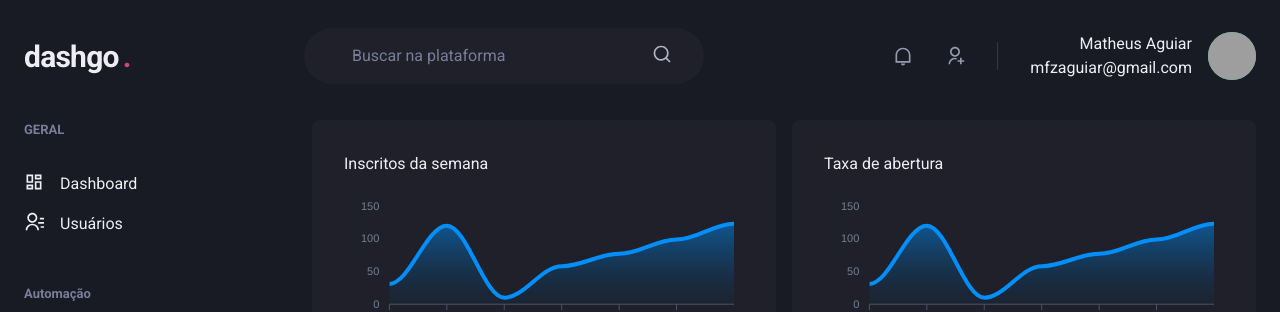
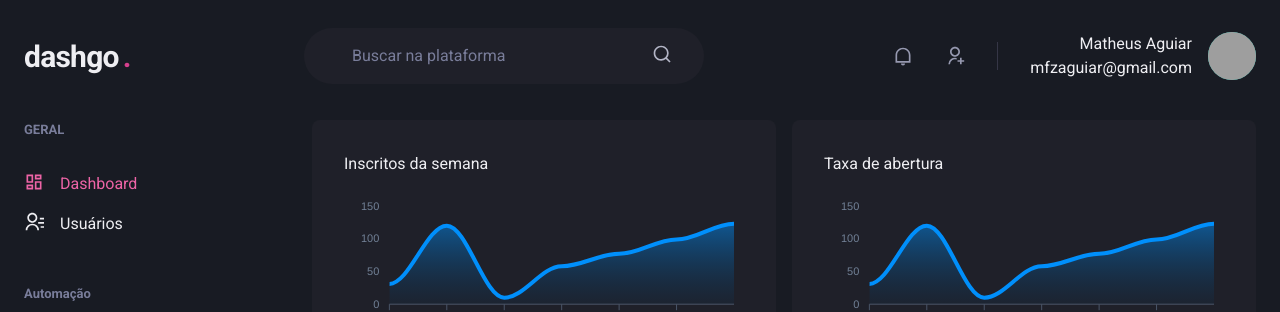
Before and after one commit to mfzaguiar/dashgo, a Next.js app: page /dashboard in a window 1280 px wide. Shown: the top 312 px of the page. Built offline with nearby package versions, Linux system fonts and the light colour scheme; grey boxes are pictures that could not be loaded.

Commit message:
add link redirect using Next Link

```diff
--- /dev/null
+++ b/src/components/ActiveLink.tsx
@@ -0,0 +1,36 @@
+import { cloneElement, ReactElement } from "react";
+import Link, { LinkProps } from "next/link";
+import { useRouter } from "next/dist/client/router";
+
+interface ActiveLinkProps extends LinkProps {
+  children: ReactElement;
+  shouldMathExactHref?: boolean;
+}
+
+export function ActiveLink({
+  children,
+  shouldMathExactHref = false,
+  ...rest
+}: ActiveLinkProps) {
+  const { asPath } = useRouter();
+  let isActive = false;
+
+  if (shouldMathExactHref && (asPath === rest.href || asPath === rest.as)) {
+    isActive = true;
+  }
+
+  if (
+    !shouldMathExactHref &&
+    (asPath.startsWith(String(rest.href)) || asPath.startsWith(String(rest.as)))
+  ) {
+    isActive = true;
+  }
+
+  return (
+    <Link {...rest}>
+      {cloneElement(children, {
+        color: isActive ? "pink.400" : "gray.50",
+      })}
+    </Link>
+  );
+}
--- a/src/components/Sidebar/NavLink.tsx
+++ b/src/components/Sidebar/NavLink.tsx
@@ -1,21 +1,25 @@
 import {
-  Link,
+  Link as ChakraLink,
   Icon,
   Text,
   LinkProps as ChakraLinkProps,
 } from "@chakra-ui/react";
 import { ElementType } from "react";
+import { ActiveLink } from "../ActiveLink";
 
 interface NavLinkProps extends ChakraLinkProps {
   icon: ElementType;
   children: string;
+  href: string;
 }
 
-export function NavLink({ icon, children, ...rest }: NavLinkProps) {
+export function NavLink({ icon, children, href, ...rest }: NavLinkProps) {
   return (
-    <Link display="flex" align="center" {...rest}>
-      <Icon as={icon} fontSize="20" />
-      <Text ml="4">{children}</Text>
-    </Link>
+    <ActiveLink href={href} passHref>
+      <ChakraLink display="flex" align="center" {...rest}>
+        <Icon as={icon} fontSize="20" />
+        <Text ml="4">{children}</Text>
+      </ChakraLink>
+    </ActiveLink>
   );
 }
--- a/src/components/Sidebar/SideBarNav.tsx
+++ b/src/components/Sidebar/SideBarNav.tsx
@@ -12,13 +12,21 @@
   return (
     <Stack spacing="12" align="flex-start">
       <NavSection title="GERAL">
-        <NavLink icon={RiDashboardLine}>Dashboard</NavLink>
-        <NavLink icon={RiContactsLine}>Usuários</NavLink>
+        <NavLink href="/dashboard" icon={RiDashboardLine}>
+          Dashboard
+        </NavLink>
+        <NavLink href="/users" icon={RiContactsLine}>
+          Usuários
+        </NavLink>
       </NavSection>
 
       <NavSection title="Automação">
-        <NavLink icon={RiInputMethodLine}>Formulários</NavLink>
-        <NavLink icon={RiGitMergeLine}>Automação</NavLink>
+        <NavLink href="/forms" icon={RiInputMethodLine}>
+          Formulários
+        </NavLink>
+        <NavLink href="/automation" icon={RiGitMergeLine}>
+          Automação
+        </NavLink>
       </NavSection>
     </Stack>
   );
--- a/src/pages/users/index.tsx
+++ b/src/pages/users/index.tsx
@@ -14,7 +14,8 @@
   Text,
   useBreakpointValue,
 } from "@chakra-ui/react";
-import { RiAddLine, RiPencilLine } from "react-icons/ri";
+import Link from "next/link";
+import { RiAddLine } from "react-icons/ri";
 import { Header } from "../../components/Header";
 import { Pagination } from "../../components/Pagination";
 import { SideBar } from "../../components/Sidebar";
@@ -38,6 +39,7 @@
               Usuários
             </Heading>
 
+            <Link href="/users/create" passHref>
               <Button
                 as="a"
                 size="sm"
@@ -47,6 +49,7 @@
               >
                 Criar novo
               </Button>
+            </Link>
           </Flex>
 
           <Table colorScheme="whiteAlpha">
```
Also changed, not shown: src/pages/users/create.tsx (+6 -1 lines). Lines whose indentation alone changed are shown as unchanged.
